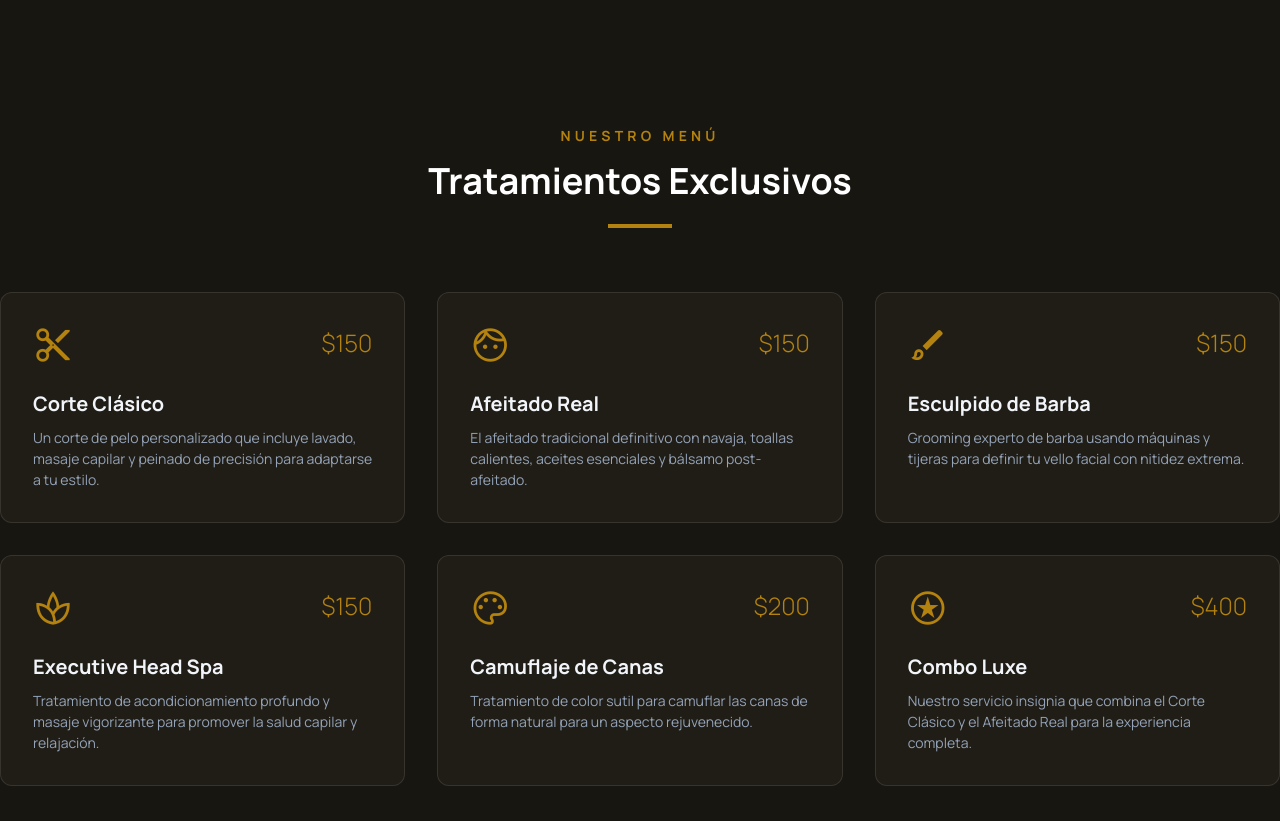
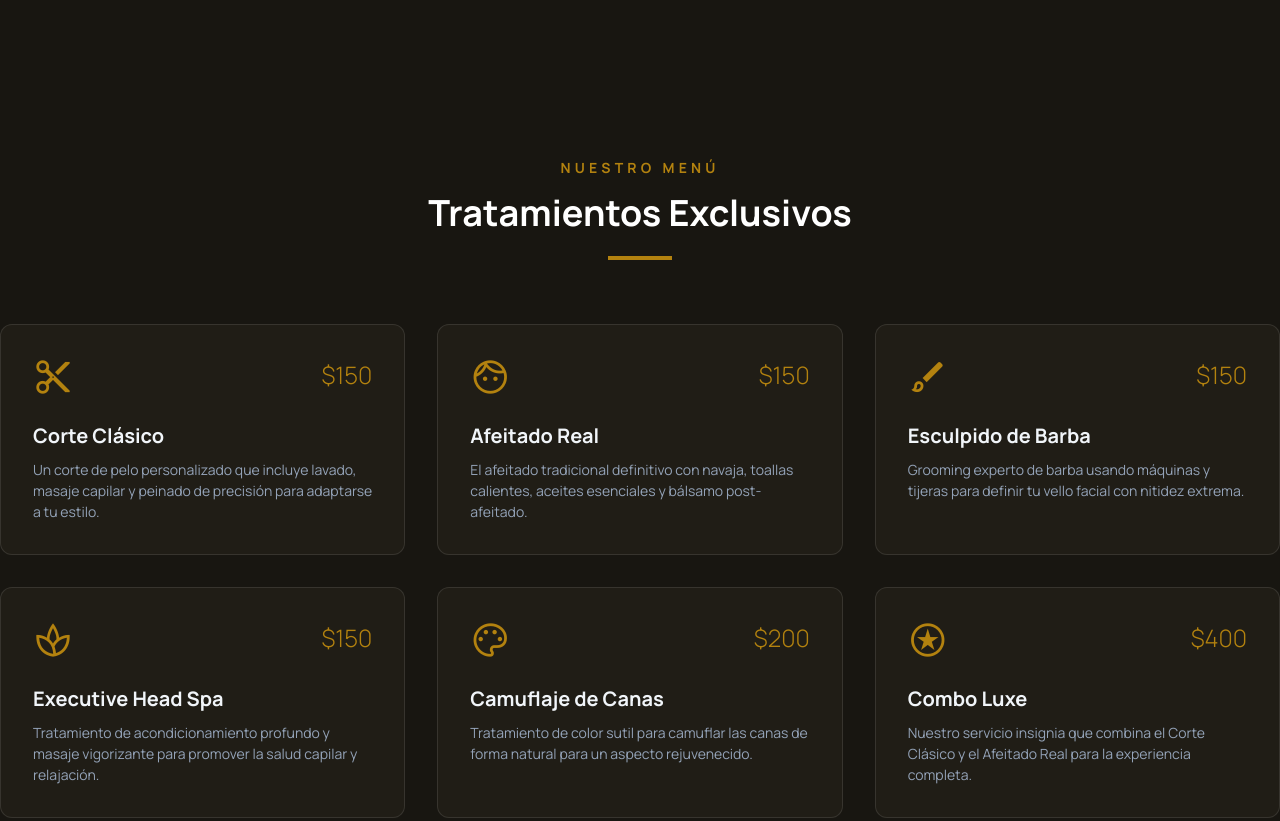
Before and after one commit to abrahammontes/LandingBarberiaCalendario, a plain HTML site: page index.html in a window 1280 px wide. Shown: the part 844-1665 px from the top of the page. Drawn offline with nearby package versions, Linux system fonts and the light colour scheme.

Commit message:
Improve layout spacing and add .container definition

```diff
--- a/style.css
+++ b/style.css
@@ -23,6 +23,23 @@ body {
     color: var(--text-light);
     line-height: 1.5;
     -webkit-font-smoothing: antialiased;
+}
+
+/* Base Layout */
+.container {
+    width: 100%;
+    max-width: 1280px;
+    margin-left: auto;
+    margin-right: auto;
+    padding-left: 2rem;
+    padding-right: 2rem;
+}
+
+@media (min-width: 640px) {
+    .container {
+        padding-left: 3rem;
+        padding-right: 3rem;
+    }
 }
 
 /* Glassmorphism */
@@ -205,8 +222,8 @@ nav a:hover { color: var(--primary); }
 }
 
 .hero-content {
-    max-width: 64rem;
-    padding: 0 1rem;
+    max-width: 72rem;
+    padding: 0 2rem;
 }
 
 .hero-tagline {
@@ -284,7 +301,7 @@ nav a:hover { color: var(--primary); }
 
 /* Services */
 .section {
-    padding: 6rem 0;
+    padding: 8rem 0;
     background: transparent;
 }
 
```
